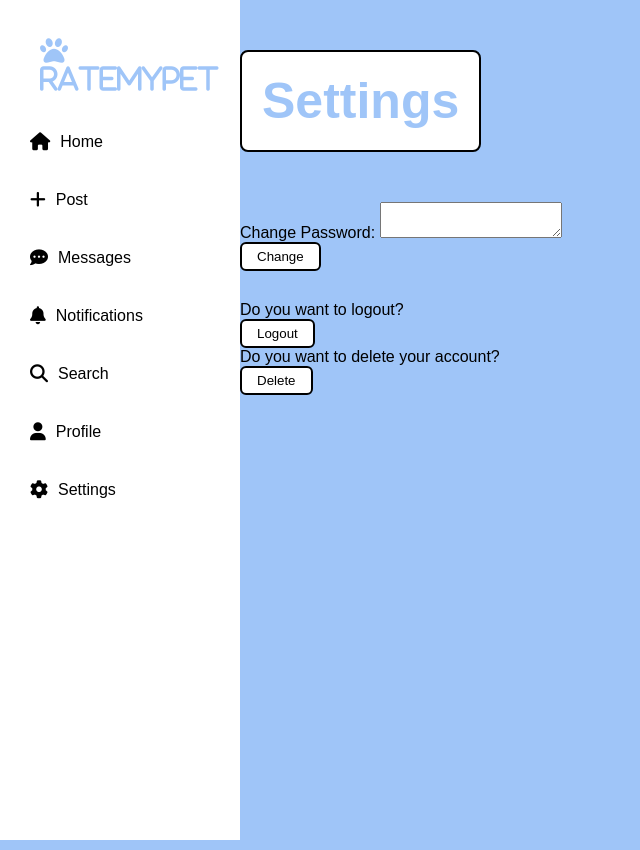
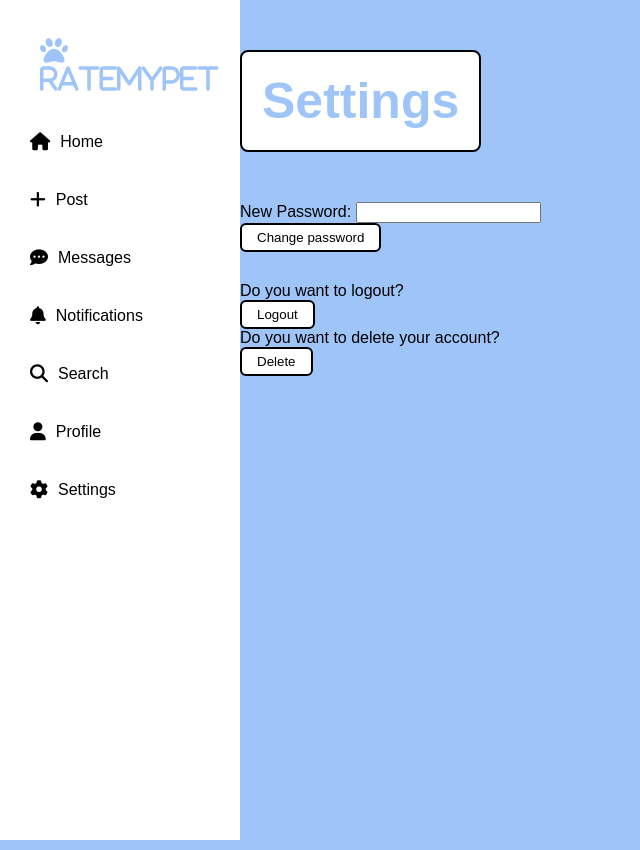
Before and after one commit to sb-fzqk/ratemypet_project, a Django app: page /settings/ in a window 1280 px wide. Shown: the whole page, without its empty margins (0-640 px from the left). Run offline with Django 3.2, Linux system fonts and the light colour scheme; the visitor is signed in with stand-in values (Sample User, id 1).

Commit message:
fixed the change password

```diff
--- a/ratemypet/views.py
+++ b/ratemypet/views.py
@@ -136,6 +136,14 @@ def edit_profile(request):
 
 @login_required
 def settings_views(request):
+    if request.method == "POST":
+        new_password = request.POST.get("new_password")
+
+        if new_password:
+            request.user.set_password(new_password)
+            request.user.save()
+
+            return redirect('login')
     return render(request, 'ratemypet/settings.html')
 
 @login_required
--- a/templates/ratemypet/settings.html
+++ b/templates/ratemypet/settings.html
@@ -10,9 +10,13 @@
     <h1> Settings</h1>
 
     <div class="change">
-            <label>Change Password: </label>
-            <textarea name="change" id="change-input"></textarea>
-            <button type="submit" class="upload-btn"> Change </button>
+        <form method="post">
+            {% csrf_token %}
+            <label>New Password: </label>
+            <input type="password" name="new_password">
+            <button type="submit" class="upload-btn"
+            onclick="return confirm('Are you sure you want to change your password?')"> Change password </button>
+        </form>
     </div>
 
     <!-- need to check if the logout button works -->
```
Also changed, not shown: media/profile_images/alligator_rh4tkwg.jpg (added), media/profile_images/cat_Jbw321s.jpg (added), media/profile_images/cat_y4OJdEu.jpg (added), ratemypet/migrations/0002_notification.py (added).
